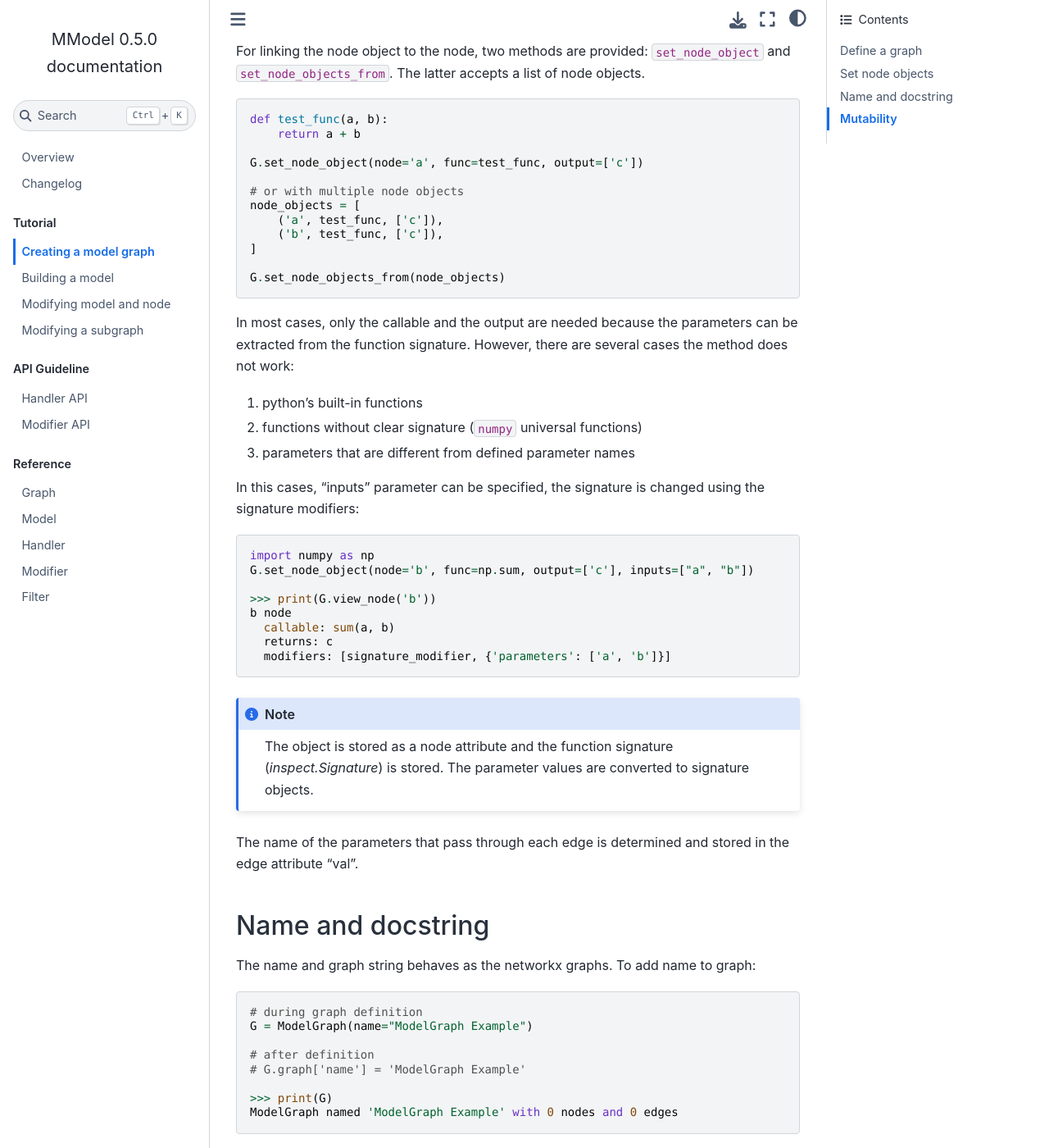
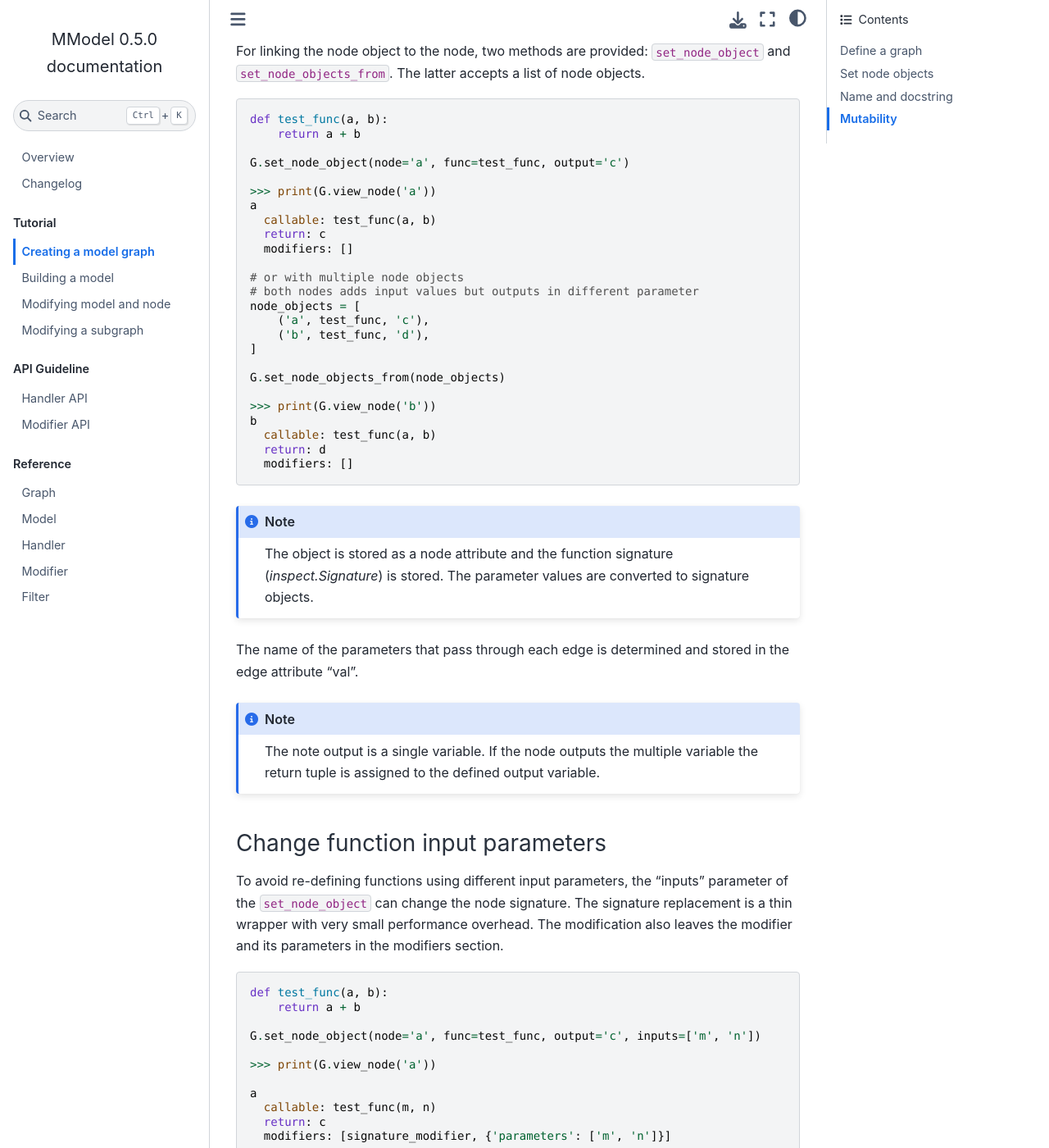
Before and after one commit to Marohn-Group/mmodel, a Sphinx documentation site: the page built from docs/tutorial_graph.rst, in a window 1280 px wide and 1400 px high, scrolled down 1261 px. Shown: the whole window at 82% size. Built offline with Sphinx 7.4.7 and the Sphinx Book theme 1.1.4, drawn with Linux system fonts in a browser that asks for light colours; some of the changed text lies outside the part shown.

```diff
--- a/README.rst
+++ b/README.rst
@@ -81,15 +81,14 @@ be plotted using the ``draw`` method.
 
 The resulting graph contains the model metadata and detailed node information
 
-.. |br| raw:: html
+.. .. |br| raw:: html
 
-    <br/>
+..     <br/>
 
 .. .. image:: example.png
 ..   :width: 300
 ..   :alt: example model graph
 
-|br|
 One key feature of ``mmodel`` that differs from other workflow is modifiers,
 which modify callables post definition. Modifiers works on both the node level and model level.
 
--- a/docs/tutorial_graph.rst
+++ b/docs/tutorial_graph.rst
@@ -17,7 +17,7 @@ The class inherits from ``networkx.DiGraph``, which is compatible with all
 To create and modify the graph,
 see the documentation for adding
 `nodes <https://networkx.org/documentation/stable/tutorial.html#nodes>`_
-and adding `edges <https://networkx.org/documentation/stable/tutorial.html#edges>`_
+and adding `edges <https://networkx.org/documentation/stable/tutorial.html#edges>`_.
 
 Aside from the ``networkx`` operations,
 ``mmodel`` provides ``add_grouped_edge`` and ``add_grouped_edges_from`` to add edges.
@@ -58,8 +58,8 @@ flow. Therefore we need to link the node to its execution method. In ``mmodel``
 a node object is a combination of:
 
 1. callable, function or function-like ("func")
-2. callable return variable names ("return")
-3. callable parameter
+2. callable return variable name ("output")
+3. callable parameter ("inputs")
 
 For linking the node object to the node, two methods are provided:
 ``set_node_object`` and ``set_node_objects_from``.
@@ -70,37 +70,29 @@ The latter accepts a list of node objects.
     def test_func(a, b):
         return a + b
 
-    G.set_node_object(node='a', func=test_func, output=['c'])
+    G.set_node_object(node='a', func=test_func, output='c')
+
+    >>> print(G.view_node('a'))
+    a
+      callable: test_func(a, b)
+      return: c
+      modifiers: []
 
     # or with multiple node objects
+    # both nodes adds input values but outputs in different parameter
     node_objects = [
-        ('a', test_func, ['c']),
-        ('b', test_func, ['c']),
+        ('a', test_func, 'c'),
+        ('b', test_func, 'd'),
     ]
 
     G.set_node_objects_from(node_objects)
 
-In most cases, only the callable and the output are needed because the parameters
-can be extracted from the function signature. However, there are several cases
-the method does not work:
+    >>> print(G.view_node('b'))
+    b
+      callable: test_func(a, b)
+      return: d
+      modifiers: []
 
-1. python's built-in functions
-2. functions without clear signature (``numpy`` universal functions)
-3. parameters that are different from defined parameter names
-
-In this cases, "inputs" parameter can be specified, the signature is changed
-using the signature modifiers:
-
-.. code-block:: python
-
-    import numpy as np
-    G.set_node_object(node='b', func=np.sum, output=['c'], inputs=["a", "b"])
-
-    >>> print(G.view_node('b'))
-    b node
-      callable: sum(a, b)
-      returns: c
-      modifiers: [signature_modifier, {'parameters': ['a', 'b']}]
 
 .. Note::
     The object is stored as a node attribute and the function signature
@@ -109,6 +101,122 @@ using the signature modifiers:
 
 The name of the parameters that pass through each edge is determined and stored
 in the edge attribute "val".
+
+.. note::
+
+    The note output is a single variable. If the node outputs the multiple variable
+    the return tuple is assigned to the defined output variable.
+
+Change function input parameters
+^^^^^^^^^^^^^^^^^^^^^^^^^^^^^^^^^
+
+To avoid re-defining functions using different input parameters, the "inputs" parameter
+of the ``set_node_object`` can change the node signature. The signature replacement is
+a thin wrapper with very small performance overhead. The modification also leaves the
+modifier and its parameters in the modifiers section.
+
+.. code-block:: python
+
+    def test_func(a, b):
+        return a + b
+
+    G.set_node_object(node='a', func=test_func, output='c', inputs=['m', 'n'])
+
+    >>> print(G.view_node('a'))
+
+    a
+      callable: test_func(m, n)
+      return: c
+      modifiers: [signature_modifier, {'parameters': ['m', 'n']}]
+
+
+.. Note::
+
+    The graph variable flows restricts to keyword arguments only for function parameters.
+    They can be modified with by changing the inputs of the function, and the modified
+    function allows keyword arguments.
+
+Built-in functions and functions without signature
+^^^^^^^^^^^^^^^^^^^^^^^^^^^^^^^^^^^^^^^^^^^^^^^^^^^
+
+There are different types of functions that ``inspect.signature`` cannot extract
+the parameters from, namely:
+
+1. python's built-in functions
+2. ``numpy`` ufuncs
+
+The wrapper is able to identify the above functions, and replace the signature:
+
+.. code-block:: python
+
+    from operator import add
+    G.set_node_object(node='a', func=add, output='c', inputs=["m", "n"])
+
+    >>> print(G.view_node('a'))
+    a
+      callable: add(m, n)
+      return: c
+      modifiers: [signature_modifier, {'parameters': ['m', 'n']}]
+
+
+    import numpy as np
+    G.set_node_object(node='b', func=np.sum, output='c', inputs=["m", "n"])
+
+    >>> print(G.view_node('b'))
+    b
+      callable: sum(m, n)
+      return: c
+      modifiers: [signature_modifier, {'parameters': ['m', 'n']}]
+
+Function with variable length of arguments
+^^^^^^^^^^^^^^^^^^^^^^^^^^^^^^^^^^^^^^^^^^^^^
+
+In mmodel graph, argument length of a node is fixed. For a function with variable
+length of arguments, additional arguments can be provided using the input function.
+
+
+.. code-block:: python
+
+    def test_func_kwargs(a, b, **kwargs):
+        return a + b, kwargs
+
+    G.set_node_object(node='a', func=test_func_kwargs, output='c', inputs=["m", "n", "p"])
+
+    >>> print(G.view_node('a'))
+    a
+      callable: test_func(m, n, p)
+      return: c
+      modifiers: [signature_modifier, {'parameters': ['m', 'n', 'p']}]
+
+    >>> G.nodes['a']['func'](m=1, n=2, p=4)
+    (3, {'p': 4})
+
+Function with default arguments
+^^^^^^^^^^^^^^^^^^^^^^^^^^^^^^^^^^^
+
+For functions with default arguments, the inputs can be shorter than the total number
+of parameters.
+
+.. code-block:: python
+
+    def test_func_defaults(m, n, p=2):
+        return m + n + p
+
+    G.set_node_object(node='a', func=test_func_defaults, output='c', inputs=["m", "n"])
+
+    >>> print(G.view_node('a'))
+    a
+      callable: test_func_defaults(m, n)
+      return: c
+      modifiers: [signature_modifier, {'parameters': ['m', 'n']}]
+
+    >>> G.nodes['a']['func'](m=1, n=2)
+    5
+
+.. Note::
+
+    To avoid performance overhead, signature_modifier modifies the signature in order.
+    Currently, it is not possible to replace selected parameters.
 
 Name and docstring
 ----------------------
--- a/docs/tutorial_model.rst
+++ b/docs/tutorial_model.rst
@@ -8,6 +8,8 @@ like a function. The resulting model copies and freezes the graph, making
 it immutable. The handler is given as the (class, kwargs) tuple.
 
 .. code-block:: python
+
+    # see the Graph page on how to build a graph
 
     from mmodel import MemHandler
 
```
Also changed, not shown: docs/tutorial_modifier.rst (+3 -4 lines), docs/tutorial_subgraph.rst (+11 -8 lines).
